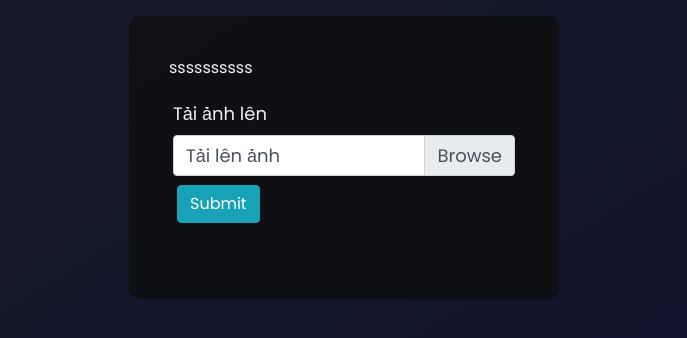
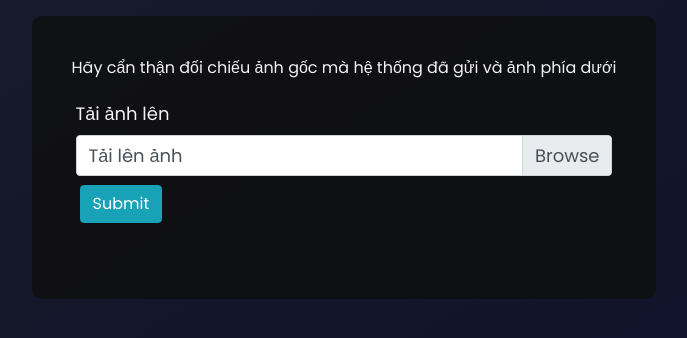
Before and after one commit to imbowbow42/final-BMTT, a Flask app: page /vclogin/ in a window 1280 px wide. Shown: the part 80-418 px from the top of the page, without its empty margins (296-983 px from the left). Run offline with Flask 2, Linux system fonts and the light colour scheme; some libraries are stand-ins or nearby versions.

Commit message:
Fix index lan 3

```diff
--- a/templates/index.html
+++ b/templates/index.html
@@ -150,7 +150,7 @@
     <div id="header">
         <h1 id="title">PREVENT PHISHING ATTACK USING VSS</h1>
         <p id="description">Hãy tải lên share 1 của bạn lên để có thể tiến tới trang Login. Nếu bạn chưa tạo tài khoản
-            <a href="register"> click vào đây !</a>
+            <a href="/register"> click vào đây !</a>
         </p>
     </div>
     <div class="container">
@@ -158,7 +158,7 @@
         <div class="row">
 
             <form method="post" action="/" enctype="multipart/form-data" id="survey-form">
-                <p>ssssssssss</p>
+                <p>Hãy cẩn thận đối chiếu ảnh gốc mà hệ thống đã gửi và ảnh phía dưới</p>
                 <div class="form-group">
                     <label for="product-img">Tải ảnh lên</label>
                     <div class="custom-file">
```
